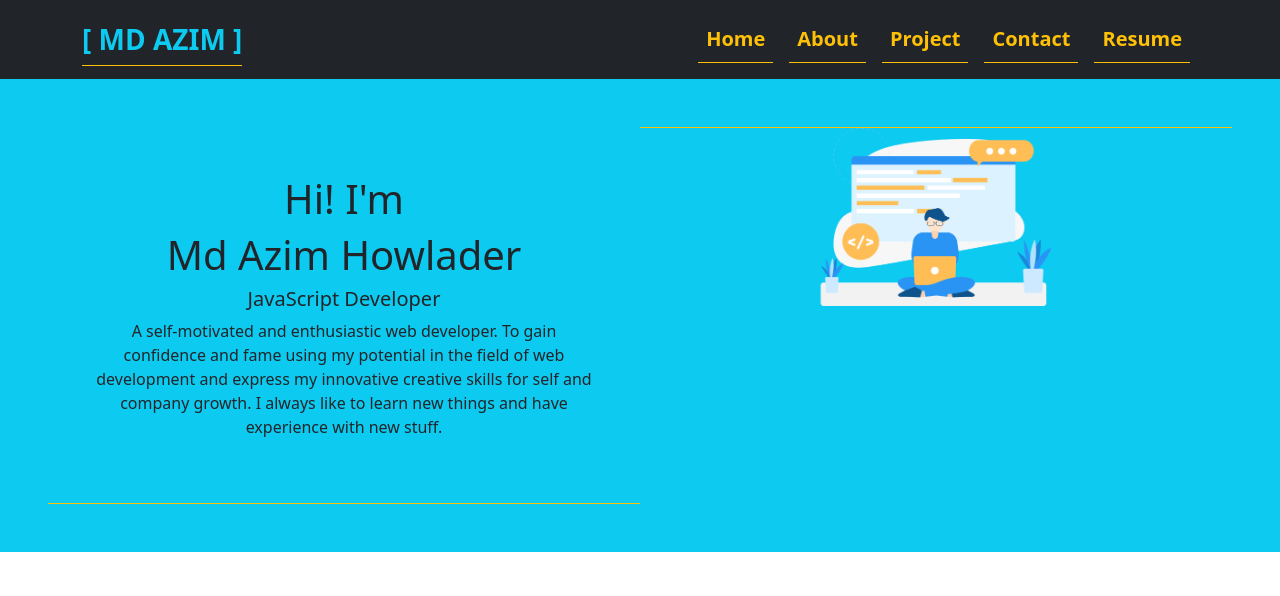
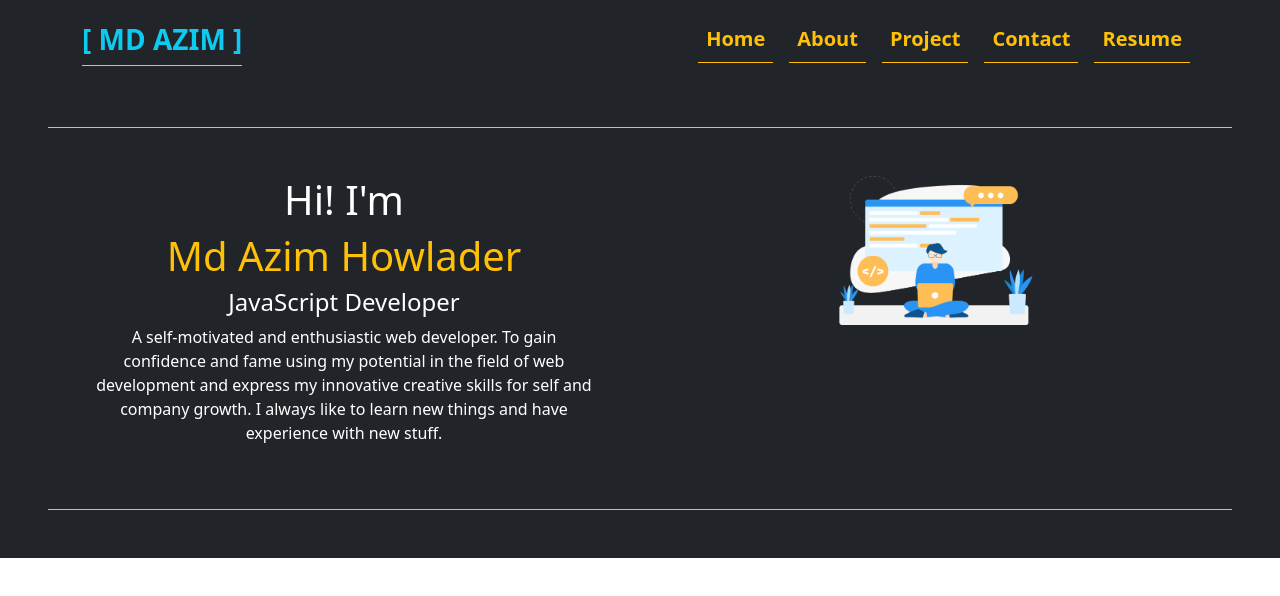
Before and after one commit to mdazim14/My-Protfolio, a React (Create React App) app: page / in a window 1280 px wide. Shown: the top 596 px of the page. Built offline with nearby package versions, Linux system fonts and the light colour scheme.

Commit message:
added style

```diff
--- a/src/Components/Body/Body1/Body1.js
+++ b/src/Components/Body/Body1/Body1.js
@@ -3,14 +3,14 @@ import azimP1 from '../../../images/azimP1.png';
 
 const Body1 = () => {
     return (
-        <div className="p-5 d-flex bg-info justify-content-center">
-            <div className="col-6 border-bottom border-warning p-5">
+        <div className="p-5 d-flex bg-dark text-white justify-content-center">
+            <div className="col-6 p-5 border-top border-bottom border-warning text-left">
                 <h1>Hi! I'm</h1>
-                <h1>Md Azim Howlader</h1>
-                <h5>JavaScript Developer</h5>
+                <h1 className="text-warning">Md Azim Howlader</h1>
+                <h4>JavaScript Developer</h4>
                 <p>A self-motivated and enthusiastic web developer. To gain confidence and fame using my potential in the field of web development and express my innovative creative skills for self and company growth. I always like to learn new things and have experience with new stuff.</p>
             </div>
-            <div className="col-6 border-top border-warning">
+            <div className="col-6 p-5 border-bottom border-top border-warning">
                 <img className="img-fluid" src={azimP1} alt="" />
             </div>
         </div>
```
